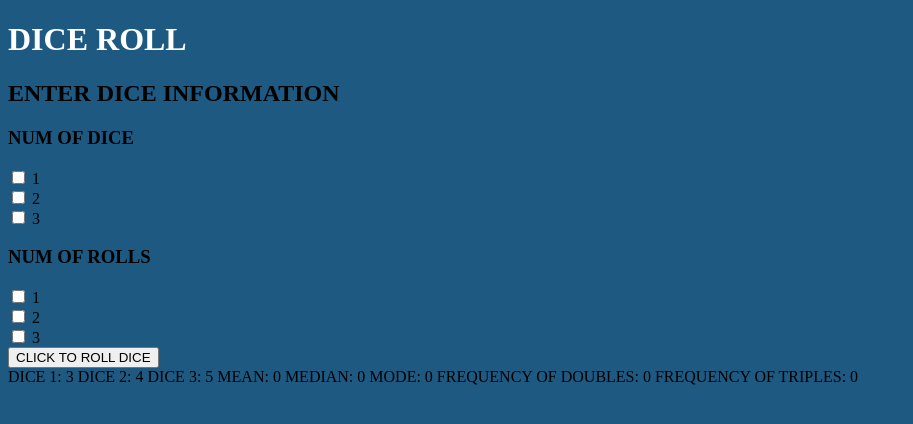
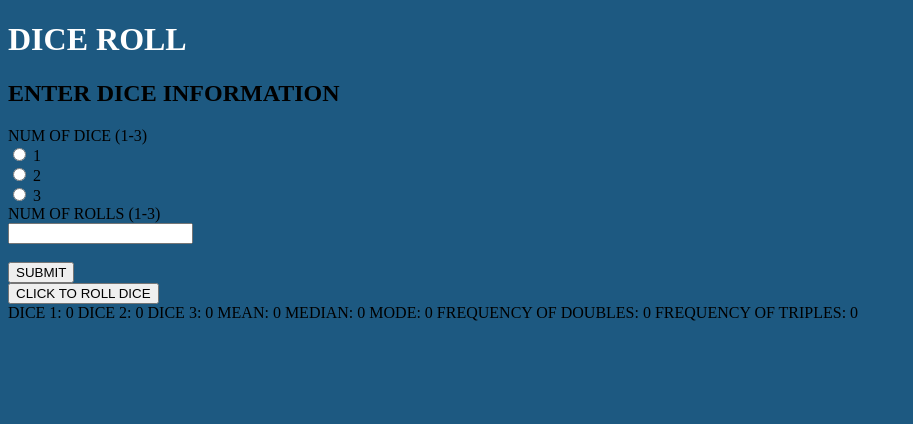
Before and after one commit to mikiwong1/Final-Mini-Project, a plain HTML site: page index.html in a window 1280 px wide. Both pictures are taken after a click on the button "CLICK TO ROLL DICE". Shown: the whole page, without its empty margins (0-913 px from the left). Drawn offline with Linux system fonts and the light colour scheme.

Commit message:
Update index.html

```diff
--- a/index.html
+++ b/index.html
@@ -26,6 +26,15 @@ h1{
 </style>
 <script>
 
+    var info = document.getElementById("info");
+    info.addEventListener("click",information);
+
+    function information(){
+        var diceNum = document.getElementById("diceNum").value;
+        console.log(document.getElementById("diceNum").value);
+        var rollNum = document.getElementById("rollNum").value;
+    }
+
     function initialize(){
         ouptuDiv = document.getElementById("output");
         dice1 = 0;
@@ -42,14 +51,25 @@ h1{
     }
 
     function roll(){
-        dice1 = Math.floor( Math.random() * 6 ) +1;
-        dice2 = Math.floor( Math.random() * 6 ) +1;
-        dice3 = Math.floor( Math.random() * 6 ) +1;
+
+        if(diceNum === 1){
+            dice1 = Math.floor( Math.random() * 6 ) +1;
+        }
+        if(diceNum === 2){
+            dice1 = Math.floor( Math.random() * 6 ) +1;
+            dice2 = Math.floor( Math.random() * 6 ) +1;
+        }
+        if(diceNum === 3){
+            dice1 = Math.floor( Math.random() * 6 ) +1;
+            dice2 = Math.floor( Math.random() * 6 ) +1;
+            dice3 = Math.floor( Math.random() * 6 ) +1;
+        }
+
         display();
     }
 
-    function mean(){
-        document.getElementById.value
+    function average(){
+
     }
 
     function display(){
@@ -62,23 +82,21 @@ h1{
 
     <h2>ENTER DICE INFORMATION</h2>
 
-    <h3>NUM OF DICE</h3>
 
-    <input type="checkbox" id="1" name="numDice" value="1"/>
-    <label for="1">1</label><br>
-    <input type="checkbox" id="2" name="numDice" value="2"/>
-    <label for="2">2</label><br>
-    <input type="checkbox" id="3" name="numDice"value="3"/>
-    <label for="3">3</label><br>
 
-    <h3>NUM OF ROLLS</h3>
+    <form>
+        <label>NUM OF DICE (1-3)</label><br>
+        <input type="radio" id="1" name = "diceNum" value="1">
+        <label for="1">1</label><br>
+        <input type="radio" id="2" name = "diceNum" value="2">
+        <label for="2">2</label><br>
+        <input type="radio" id="3" name = "diceNum" value="2">
+        <label for="3">3</label><br>
 
-    <input type="checkbox" id="1" name="numRolls" value="1"/>
-    <label for="1">1</label><br>
-    <input type="checkbox" id="2" name="numRolls" value="2"/>
-    <label for="2">2</label><br>
-    <input type="checkbox" id="3" name="numRolls"value="3"/>
-    <label for="3">3</label><br>
+        <label>NUM OF ROLLS (1-3)</label><br>
+        <input type="text" id="rollsNum"><br><br>
+        <button id="info">SUBMIT</button></br>
+      </form>
 
     <button onclick="roll();">CLICK TO ROLL DICE</button>
 
```
